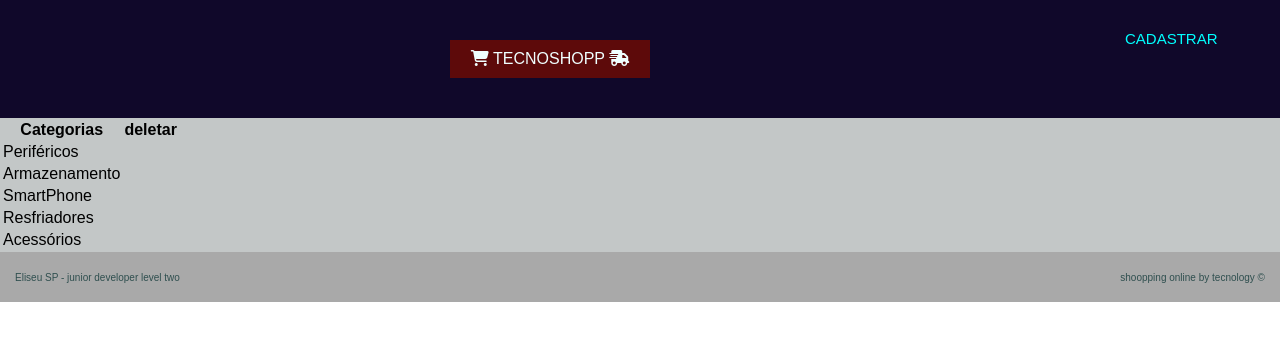
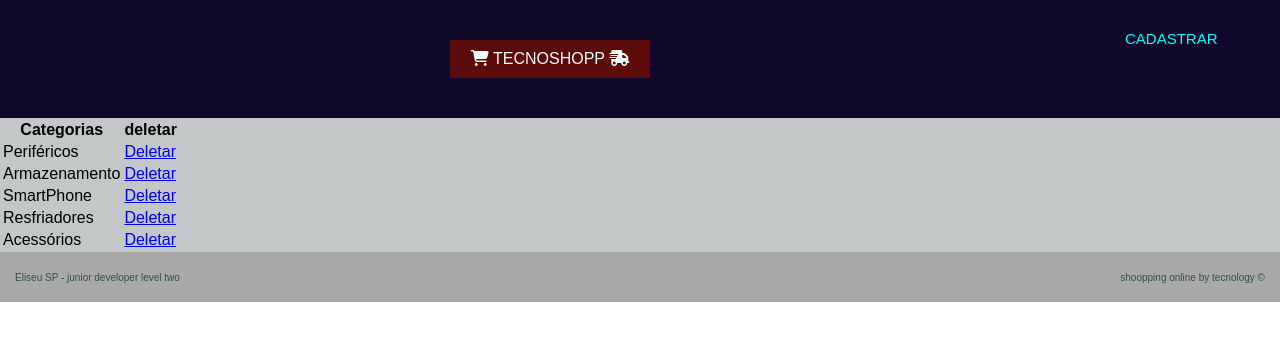
Before and after one commit to Elisp12/tecnoShopp, a Django app: page /lista/categoria/ in a window 1280 px wide. Shown: the top 341 px of the page. Run offline with Django 5.2, Linux system fonts and the light colour scheme; data comes from the database, SQL or seed files in the repository; both versions use the stored data as it was after the commit.

Commit message:
opção deletar / categoria

```diff
--- a/tecno/urls.py
+++ b/tecno/urls.py
@@ -6,6 +6,7 @@
 from .views.criar_ctegoria import criar_categoria
 from .views.produto_da_categoria import produto_da_categoria
 from .views.lista_categoria import lista_categoria
+from .views.lista_categoria import deletar_categoria
 
 urlpatterns = [
     path('', lista_produto, name='lista_produto'),
@@ -15,4 +16,5 @@
     path('criar/categoria/', criar_categoria, name= 'criar_categoria'),
     path('categoria/produto/<int:index>/', produto_da_categoria, name= 'produto_da_categoria'),
     path('lista/categoria/', lista_categoria, name="lista_categoria"),
+    path('deletar/categoria/<int:index>/', deletar_categoria, name= 'deletar_categoria'),
 ]
--- a/tecno/views/lista_categoria.py
+++ b/tecno/views/lista_categoria.py
@@ -1,4 +1,4 @@
-from django.shortcuts import render
+from django.shortcuts import render, redirect
 
 from tecno.models import Categoria
 
@@ -10,3 +10,8 @@
     }
 
     return render(request, 'categoria/lista_categoria.html', context= context)
+
+def deletar_categoria(categoria, index):
+    del_categoria = Categoria.objects.filter(index = index).delete()
+
+    return redirect('lista_categoria')
--- a/templates/categoria/lista_categoria.html
+++ b/templates/categoria/lista_categoria.html
@@ -10,6 +10,7 @@
             {% for lcat in lista_categoria %}
                 <tr>
                     <td>{{ lcat.nome }}</td>
+                    <td><a href="/deletar/categoria/{{lcat.index}}">Deletar </a></td>
                 </tr>
             {% endfor %}
         </table>
```
Also changed, not shown: db.sqlite3.
